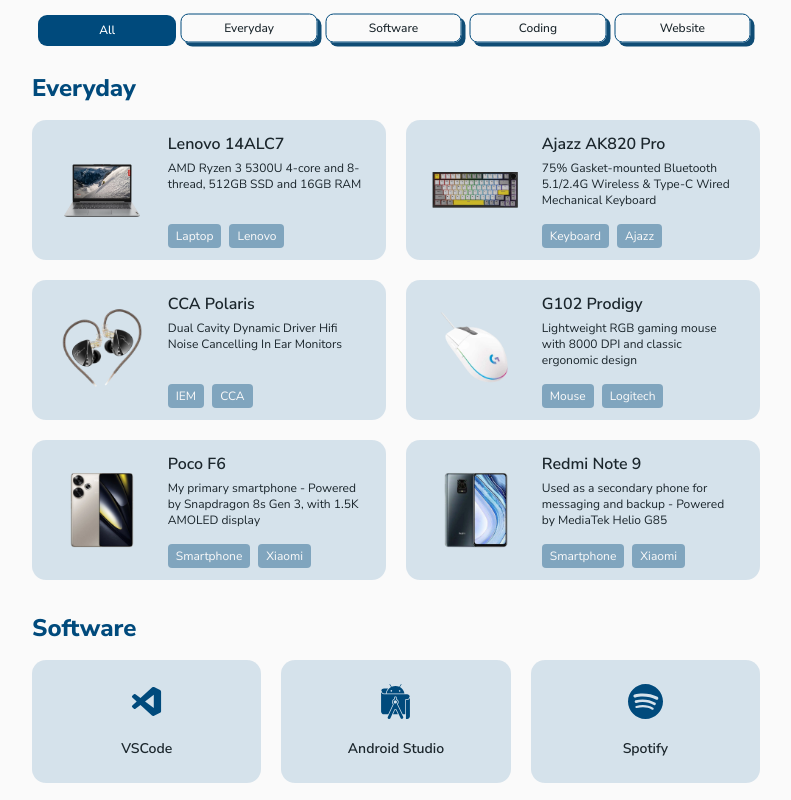
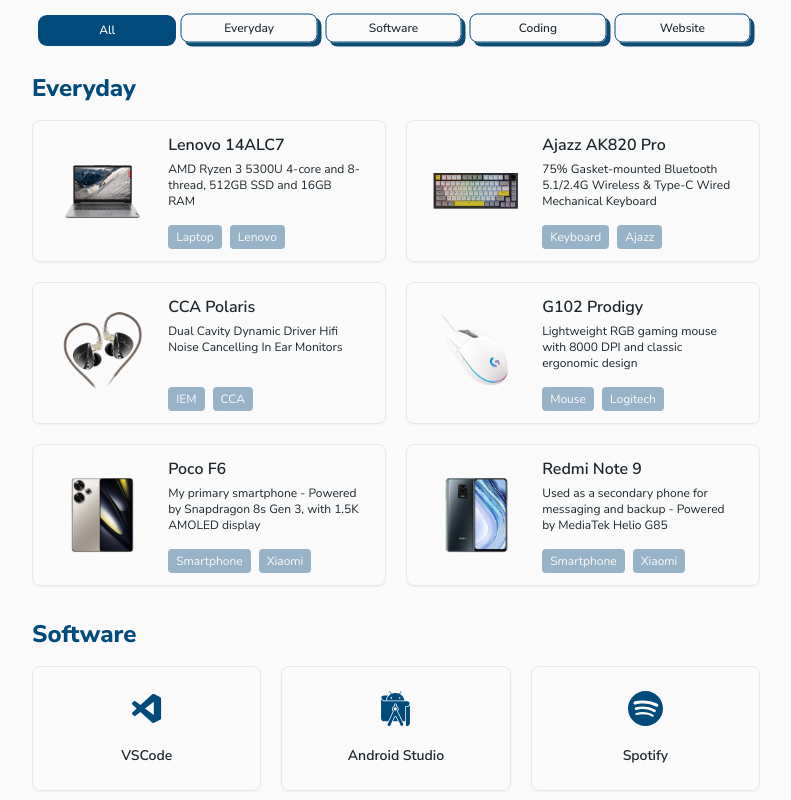
Before and after one commit to bagoesrex/portfolio-website, a Next.js app: page /uses in a window 1280 px wide. Shown: the part 200-1000 px from the top of the page, without its empty margins (244-1035 px from the left). Built offline with nearby package versions, Linux system fonts and the light colour scheme; no server answers.

Commit message:
style(uses): improve card UI with border, shadow, and hover scale

```diff
--- a/components/shared/gear-card.tsx
+++ b/components/shared/gear-card.tsx
@@ -10,7 +10,7 @@
 
 export default function GearCard({ icon, title, description, tags }: GearProps) {
     return (
-        <div className="flex flex-row gap-5 items-center justify-start py-3 px-6 bg-muted/15 rounded-xl hover:ring-1 hover:ring-primary">
+        <div className="flex flex-row gap-5 items-center justify-start py-3 px-6 border border-gray-200 shadow-xs rounded-md transition-transform duration-300 hover:scale-105">
             <div className="max-w-[30%] w-full h-[100px] relative">
                 <Image src={icon} alt="Gear Image" fill objectFit="contain" priority />
             </div>
--- a/components/shared/uses-card.tsx
+++ b/components/shared/uses-card.tsx
@@ -7,7 +7,7 @@
 
 export default function UsesCard({ icon, title }: UsesProps) {
     return (
-        <div className="flex flex-col gap-5 items-center justify-center py-6 bg-muted/15 rounded-xl hover:ring-1 hover:ring-primary">
+        <div className="flex flex-col gap-5 items-center justify-center py-6 border border-gray-200 shadow-xs rounded-md transition-transform duration-300 hover:scale-105">
             <div className="text-md md:text-xl text-primary">{icon}</div>
             <h3 className="text-sm md:text-md font-semibold">{title}</h3>
         </div>
--- a/components/shared/website-card.tsx
+++ b/components/shared/website-card.tsx
@@ -10,10 +10,10 @@
 export default function WebsiteCard({ title, href, label, description }: WebsiteProps) {
     return (
         <a href={href} target="_blank" rel="noopener noreferrer" aria-label={label}>
-            <div className="flex flex-col gap-3 p-6 bg-muted/15 rounded-xl hover:ring-1 hover:ring-primary">
+            <div className="flex flex-col gap-3 p-6 border border-gray-200 shadow-xs rounded-md hover:shadow-md hover:-translate-y-0.5 transition-transform duration-300 group">
                 <div className="flex flex-row justify-between items-center">
                     <div className="flex flex-col">
-                        <h3 className="font-semibold">{title}</h3>
+                        <h3 className="font-semibold group-hover:underline">{title}</h3>
                         <h4 className="text-muted-foreground italic">{label}</h4>
                     </div>
                     <div className="flex items-center">
```
